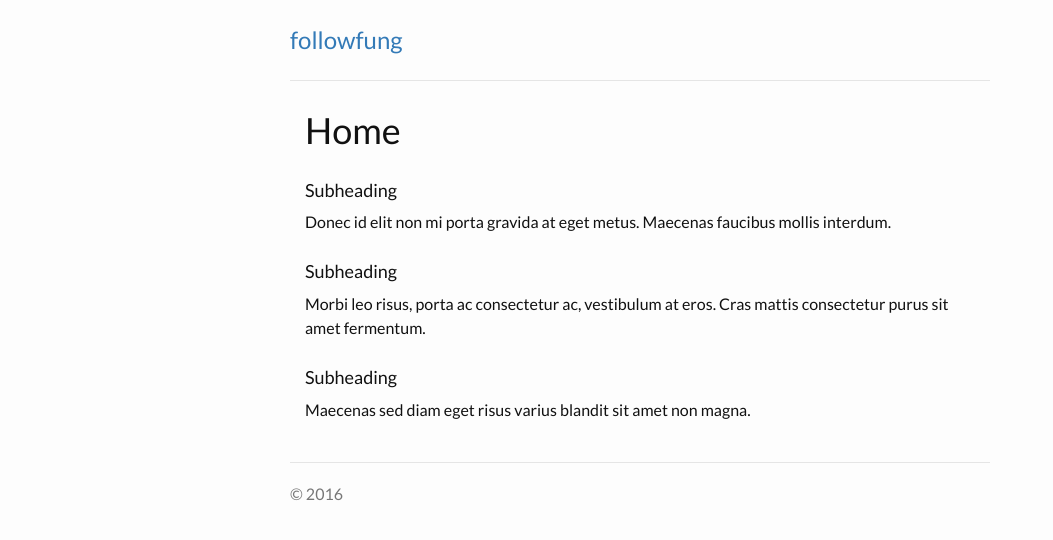
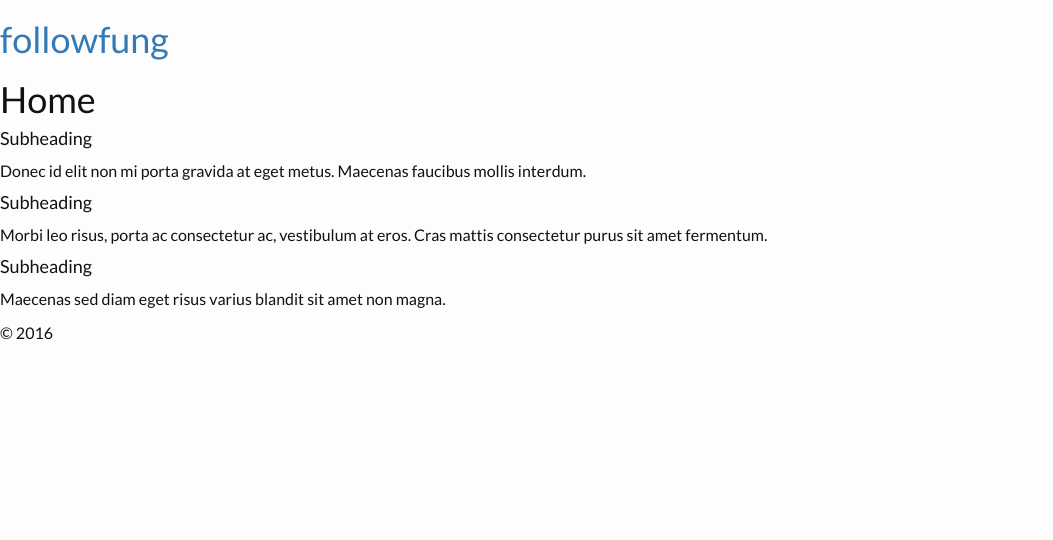
Before and after one commit to followfung/followfung.github.io, a Jekyll site: the page built from index.html, in a window 1280 px wide. Shown: the top 540 px of the page, without its empty margins (0-1053 px from the left). Built offline with Jekyll 4.4.1, drawn with Linux system fonts in a browser that asks for light colours.

Commit message:
strip bootstrap defined classes

```diff
--- a/_includes/header.html
+++ b/_includes/header.html
@@ -1,7 +1,9 @@
 {% assign current_url = page.url %}
-<div class="header clearfix">
+<h1><a href="/">{{ site.title | escape }}</a></h1>
+
+<div>
   <nav>
-    <ul class="nav nav-pills pull-right">
+    <ul>
       {% for p in site.pages %}
         {% if p.layout == "page" %}
           <li role="presentation"{% if current_url == p.url %}class="active"{% endif %}><a href="{{ p.url }}">{{ p.title }}</a></li>
@@ -9,6 +11,4 @@
       {% endfor %}
     </ul>
   </nav>
-
-  <h3 class="text-muted"><a href="/">{{ site.title | escape }}</a></h3>
 </div>
--- a/_layouts/default.html
+++ b/_layouts/default.html
@@ -5,15 +5,11 @@
 
   <body>
 
-    <div class="container">
+    {% include header.html %}
 
-      {% include header.html %}
+    {{ content }}
 
-      {{ content }}
-
-      {% include footer.html %}
-
-    </div>
+    {% include footer.html %}
 
     <link rel="stylesheet" href="{{ "/js/ie10-viewport-bug-workaround.js" | prepend: site.baseurl }}">
 
--- a/_sass/jumbotron-narrow.scss
+++ /dev/null
@@ -1,75 +0,0 @@
-/* force vertical scrollbar */
-html { overflow-y: scroll; }
-
-/* Space out content a bit */
-body {
-  padding-top: 20px;
-  padding-bottom: 20px;
-}
-
-/* Everything but the jumbotron gets side spacing for mobile first views */
-.header,
-.marketing,
-.footer {
-  padding-right: 15px;
-  padding-left: 15px;
-}
-
-/* Custom page header */
-.header {
-  padding-bottom: 20px;
-  border-bottom: 1px solid #e5e5e5;
-}
-/* Make the masthead heading the same height as the navigation */
-.header h3 {
-  margin-top: 0;
-  margin-bottom: 0;
-  line-height: 40px;
-}
-
-/* Custom page footer */
-.footer {
-  padding-top: 19px;
-  color: #777;
-  border-top: 1px solid #e5e5e5;
-}
-
-/* Customize container */
-@media (min-width: 768px) {
-  .container {
-    max-width: 730px;
-  }
-}
-.container-narrow > hr {
-  margin: 30px 0;
-}
-
-/* Main marketing message and sign up button */
-.jumbotron {
-  text-align: center;
-  border-bottom: 1px solid #e5e5e5;
-}
-.jumbotron .btn {
-  padding: 14px 24px;
-  font-size: 21px;
-}
-
-
-/* Responsive: Portrait tablets and up */
-@media screen and (min-width: 768px) {
-  /* Remove the padding we set earlier */
-  .header,
-  .marketing,
-  .footer {
-    padding-right: 0;
-    padding-left: 0;
-  }
-  /* Space out the masthead */
-  .header {
-    margin-bottom: 30px;
-  }
-  /* Remove the bottom border on the jumbotron for visual effect */
-  .jumbotron {
-    border-bottom: 0;
-  }
-}
--- a/_sass/my-styles.scss
+++ /dev/null
@@ -1,27 +0,0 @@
-body {
-  font-family: $base-font-family;
-  font-size: $base-font-size;
-  font-weight: $base-font-weight;
-  line-height: $base-line-height;
-
-  color: $text-color;
-  background: $background-color;
-}
-
-/* Content Layout */
-.page {
-  p + h4 {
-    margin-top: 28px;
-  };
-  margin: 30px 0;
-}
-
-.page-header {
-  margin: 0 0 20px 0;
-  border-bottom: 0;
-  padding-bottom: 0;
-}
-
-.page-header h1 {
-  margin: 0
-}
--- /dev/null
+++ b/_sass/styles.scss
@@ -0,0 +1,9 @@
+body {
+  font-family: $base-font-family;
+  font-size: $base-font-size;
+  font-weight: $base-font-weight;
+  line-height: $base-line-height;
+
+  color: $text-color;
+  background: $background-color;
+}
--- a/css/main.scss
+++ b/css/main.scss
@@ -45,6 +45,5 @@ $on-laptop:        800px;
 // Import partials from `sass_dir` (defaults to `_sass`)
 @import
   "ie10-viewport-bug-workaround",
-  "jumbotron-narrow",
-  "my-styles"
+  "styles"
 ;
--- a/index.html
+++ b/index.html
@@ -2,13 +2,13 @@
 layout: default
 ---
 
-<article class="row home page">
+<article>
 
-  <header class="col-lg-12 page-header">
+  <header>
     <h1>Home</h1>
   </header>
 
-  <div class="col-lg-12 page-content">
+  <div>
     <h4>Subheading</h4>
     <p>Donec id elit non mi porta gravida at eget metus. Maecenas faucibus mollis interdum.</p>
 
```
Also changed, not shown: _layouts/page.html (+4 -4 lines).
